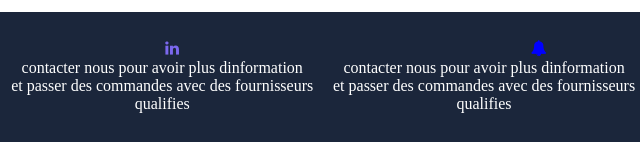
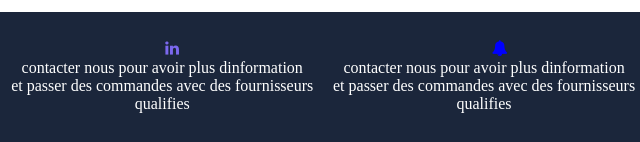
Before and after one commit to NDEMAFO/ETHAN, a plain HTML site: page monprojet/index.html in a window 1280 px wide. Shown: the part 1758-1900 px from the top of the page, 640-1280 px from the left. Drawn offline with Linux system fonts and the light colour scheme; files whose address does not match are found by name.

Commit message:
finalisation de la page dacceuil

```diff
--- a/monprojet/index.css
+++ b/monprojet/index.css
@@ -237,6 +237,6 @@ footer {
 }
 
 .span .icon-bell {
-    margin-left: 35%;
+    margin-left:10%;
     color: blue;
 }
```
